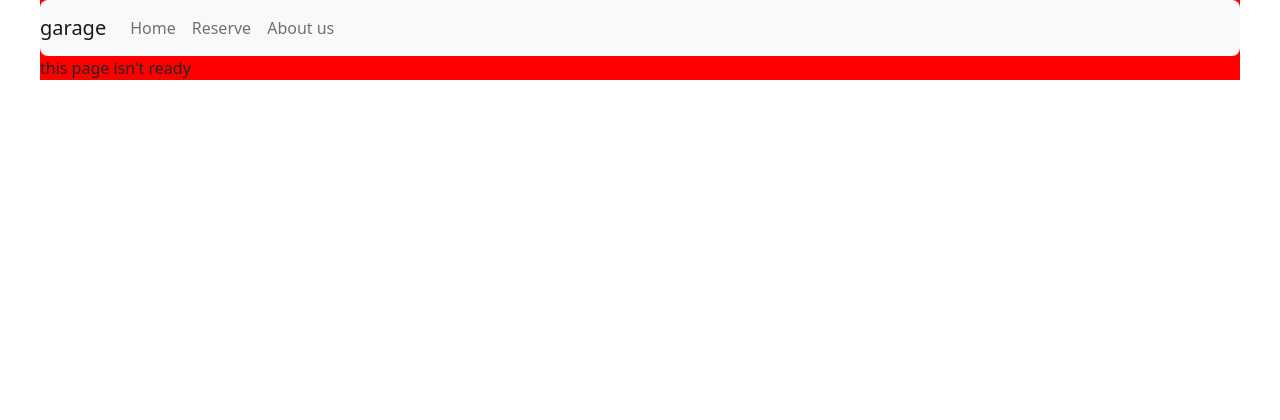
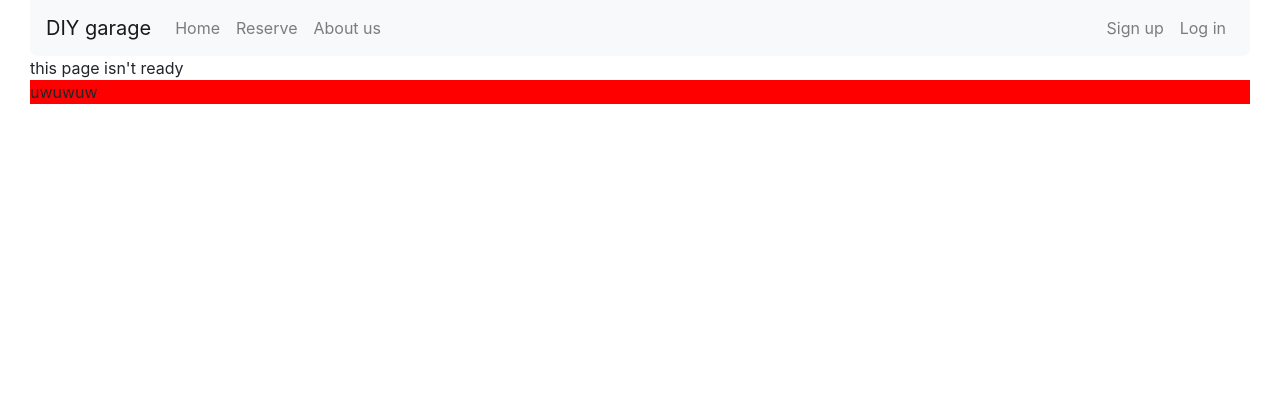
Before and after one commit to alberdijon/UNI2-DIY-garage, a PHP site: page / in a window 1280 px wide. Shown: the top 420 px of the page. Run offline with PHP 8.4, Linux system fonts and the light colour scheme.

Commit message:
website navbar thing

```diff
--- a/website/index.html
+++ b/website/index.html
@@ -2,19 +2,21 @@
 	<head>
 		<title>uni2</title>
 		<link rel="stylesheet" href="styles.css" />
-		<!--BOOTSTRAP 5-->
+		<!--BOOTSTRAP 4-->
 		<link
-			href="https://cdn.jsdelivr.net/npm/bootstrap@5.1.3/dist/css/bootstrap.min.css"
 			rel="stylesheet"
+			href="https://cdn.jsdelivr.net/npm/bootstrap@4.6.1/dist/css/bootstrap.min.css"
 		/>
-		<script src="https://cdn.jsdelivr.net/npm/bootstrap@5.1.3/dist/js/bootstrap.bundle.min.js"></script>
+		<script src="https://cdn.jsdelivr.net/npm/jquery@3.6.0/dist/jquery.slim.min.js"></script>
+		<script src="https://cdn.jsdelivr.net/npm/popper.js@1.16.1/dist/umd/popper.min.js"></script>
+		<script src="https://cdn.jsdelivr.net/npm/bootstrap@4.6.1/dist/js/bootstrap.bundle.min.js"></script>
 	</head>
 	<body>
-		<div class="indexmain">
+		<div class="main">
 			<nav
 				class="navbar navbar-expand-sm bg-light navbar-light sticky-top mainnav"
 			>
-				<a class="navbar-brand" href="./index.html">garage</a>
+				<a class="navbar-brand" href="./index.html">DIY garage</a>
 				<button
 					class="navbar-toggler"
 					type="button"
@@ -24,7 +26,7 @@
 					<span class="navbar-toggler-icon"></span>
 				</button>
 				<div class="collapse navbar-collapse" id="collapsibleNavbar">
-					<ul class="navbar-nav">
+					<ul class="navbar-nav me-auto">
 						<li class="nav-item">
 							<a class="nav-link" href=""><span class="spanlink">Home</span></a>
 						</li>
@@ -39,9 +41,22 @@
 							>
 						</li>
 					</ul>
+					<ul class="navbar-nav navbar-right">
+						<li class="nav-item">
+							<a class="nav-link" href="#"
+								><span class="spanlink">Sign up</span></a
+							>
+						</li>
+						<li class="nav-item">
+							<a class="nav-link" href="#"
+								><span class="spanlink">Log in</span></a
+							>
+						</li>
+					</ul>
 				</div>
 			</nav>
 			this page isn't ready
+			<footer>uwuwuw</footer>
 		</div>
 	</body>
 </html>
--- a/website/styles.css
+++ b/website/styles.css
@@ -4,18 +4,30 @@ body {
 	left: 0;
 }
 
-.indexmain {
+.main {
 	align-self: center;
-	background-color: red;
-	width: 1200px;
+	width: 100%;
+	height: 2000px;
+	padding: 0px 30px;
 	display: flex;
 	flex-direction: column;
 }
 
 .mainnav {
-	border-radius: 8px;
+	border-radius: 0px 0px 8px 8px;
+	padding: 10px;
+}
+
+.me-auto {
+	margin-right: auto;
 }
 
 .navbar-brand:hover {
 	text-decoration: none;
 }
+
+footer {
+	background-color: red;
+	width: 100%;
+	display: flex;
+}
```
